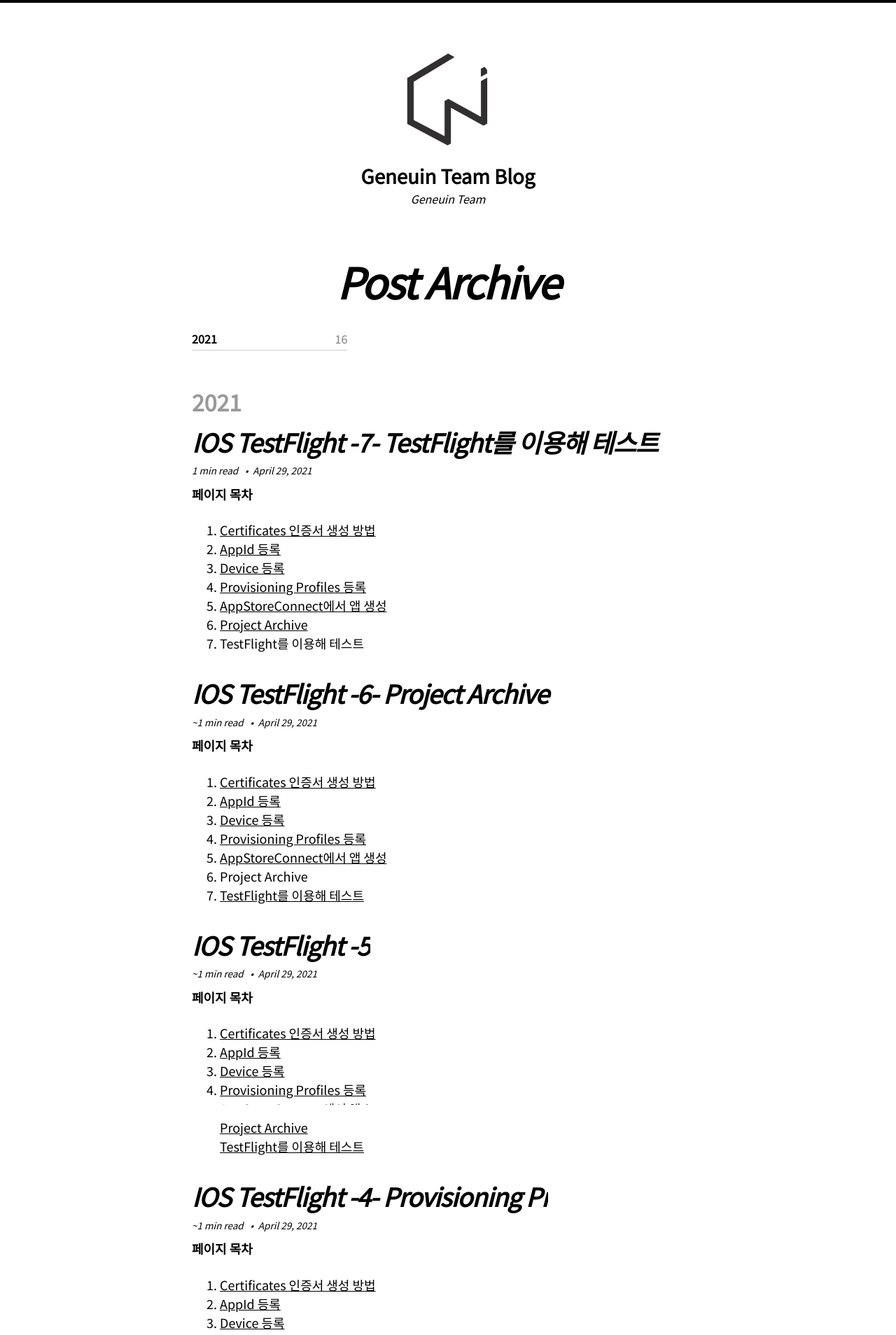
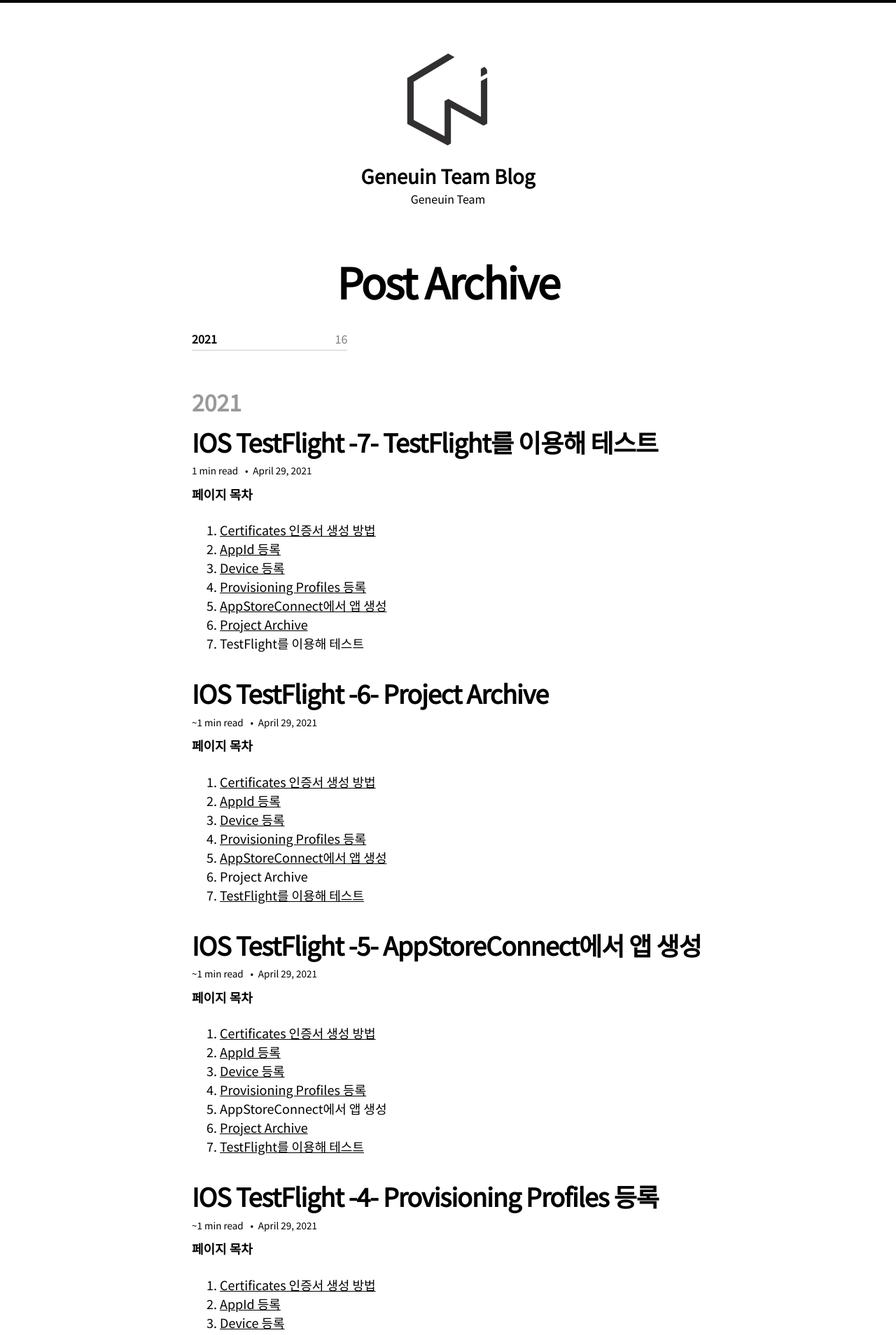
Before and after one commit to jblee-bong/bong.pos, a Jekyll site: the page built from _pages/posts.md, in a window 1280 px wide. Shown: the top 1908 px of the page at 70% size. Built offline with Jekyll 4.4.1, drawn with Linux system fonts in a browser that asks for light colours; nearby versions of some CDN libraries.

Commit message:
Docs: 폰트 기울임 이태릭 효과 제거

```diff
--- a/_sass/so-simple/_entries.scss
+++ b/_sass/so-simple/_entries.scss
@@ -25,7 +25,7 @@
   margin-bottom: 0.5rem;
   font-family: $title-font-family;
   font-weight: $entry-title-weight;
-  font-style: italic;
+  font-style: normal;
   letter-spacing: -1px;
   word-wrap: break-word; /* break long words that could overflow */
 
@@ -55,7 +55,7 @@
   .entry-date,
   .read-time {
     font-family: $meta-font-family;
-    font-style: italic;
+    font-style: normal;
     white-space: nowrap;
   }
 
--- a/_sass/so-simple/_global.scss
+++ b/_sass/so-simple/_global.scss
@@ -87,7 +87,7 @@
   font-family: $description-font-family;
   @include fluid-type($min-vw, $max-vw, $h5-min, $h5-max);
   font-weight: 400;
-  font-style: italic;
+  font-style: normal;
 }
 
 .site-logo {
--- a/_sass/so-simple/_page.scss
+++ b/_sass/so-simple/_page.scss
@@ -14,7 +14,7 @@
   margin-bottom: 0.5em;
   font-family: $title-font-family;
   font-weight: $page-title-weight;
-  font-style: italic;
+  font-style: normal;
   letter-spacing: -2px;
 }
 
@@ -72,7 +72,7 @@
   .page-date,
   .read-time {
     font-family: $meta-font-family;
-    font-style: italic;
+    font-style: normal;
     white-space: nowrap;
   }
 
@@ -194,7 +194,7 @@
   padding: 0;
   font-family: $meta-font-family;
   font-size: 0.9rem;
-  font-style: italic;
+  font-style: normal;
 }
 
 /*
--- a/_sass/so-simple/_reset.scss
+++ b/_sass/so-simple/_reset.scss
@@ -195,7 +195,7 @@ samp {
  */
 
 dfn {
-  font-style: italic;
+  font-style: normal;
 }
 
 /**
--- a/_sass/so-simple/_skin.scss
+++ b/_sass/so-simple/_skin.scss
@@ -344,7 +344,7 @@ figure.highlight {
   }
   .ge {
     /* Generic.Emph */
-    font-style: italic;
+    font-style: normal;
   }
   .gh {
     /* Generic.Heading */
--- a/_sass/so-simple/_variables.scss
+++ b/_sass/so-simple/_variables.scss
@@ -39,7 +39,7 @@ $h6-max: ($base-font-size / $modular-scale-2) !default;
 
 /* Font Families */
 $serif-font-family: "Noto Sans KR" !default;
-$sans-serif-font-family: "Noto Sans KR" !default;
+$sans-serif-font-family: "Noto Sans KR", !default;
 $monospace-font-family: Menlo, Consolas, Monaco, "Noto Sans KR", Courier, monospace !default;
 
 $base-font-family: $sans-serif-font-family !default;
```
